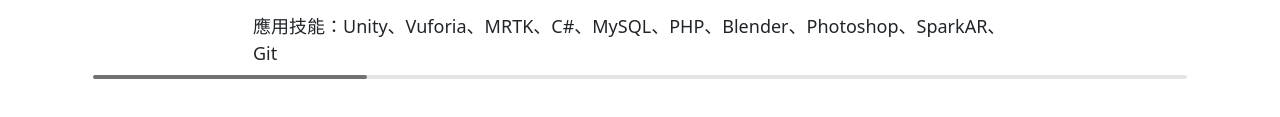
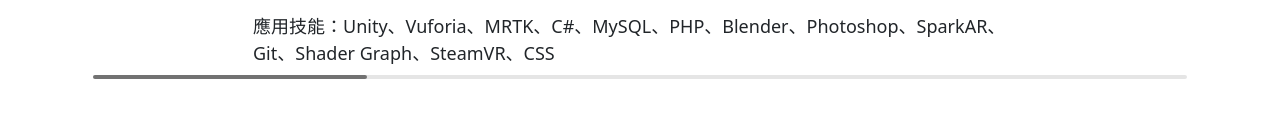
Before and after one commit to Reid408/MyResume, a plain HTML site: page index.html in a window 1280 px wide. Shown: the part 1401-1518 px from the top of the page. Drawn offline with nearby package versions, Linux system fonts and the light colour scheme.

Commit message:
更新工作經歷內容

```diff
--- a/index.html
+++ b/index.html
@@ -118,7 +118,8 @@
             <div>
               我平時熱愛自學新技術，將其盡可能應用於工作中，以提高效率和可擴展性。在
               Kinect
-              音樂遊戲開發過程中，我運用基類和繼承方式，建立了可直接調整屬性和即時調整位置的新節奏物件與生成表，這樣的技術應用提高了工作效率，並實現了更高效的開發流程。
+              音樂遊戲開發過程中，我運用基類和繼承方式，建立了可直接調整屬性和即時調整位置的新節奏物件與生成表，這樣的技術應用提高了工作效率，
+              並實現了更高效的開發流程。
             </div>
           </div>
           <div class="col-lg-6 col-md-12 col-sm-12">
@@ -199,7 +200,8 @@
                       UFE 模組，使格鬥遊戲專案順利完成。
                     </p>
                     <p>
-                      應用技能：Unity、Vuforia、MRTK、C#、MySQL、PHP、Blender、Photoshop、SparkAR、Git
+                      應用技能：Unity、Vuforia、MRTK、C#、MySQL、PHP、Blender、Photoshop、SparkAR、Git、Shader
+                      Graph、SteamVR、CSS
                     </p>
                   </div>
                 </div>
@@ -267,7 +269,7 @@
                       職務貢獻：版面樣式設計，實現基本資料管理與POS銷售流程內容、使用
                       chart.js 呈現 POS 銷售數據分析圖表。
                     </p>
-                    <p>應用技能：MSSQL、C#、ASP.Net Core 5 MVC</p>
+                    <p>應用技能：MSSQL、C#、ASP.Net Core 5 MVC、Ajax、CSS</p>
                   </div>
                 </div>
               </div>
```
